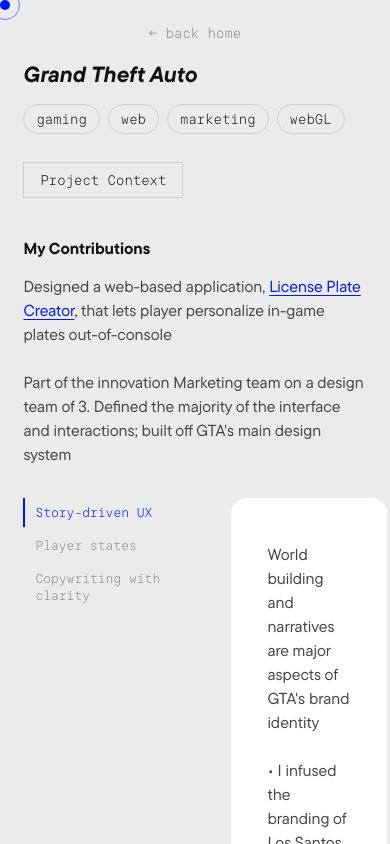
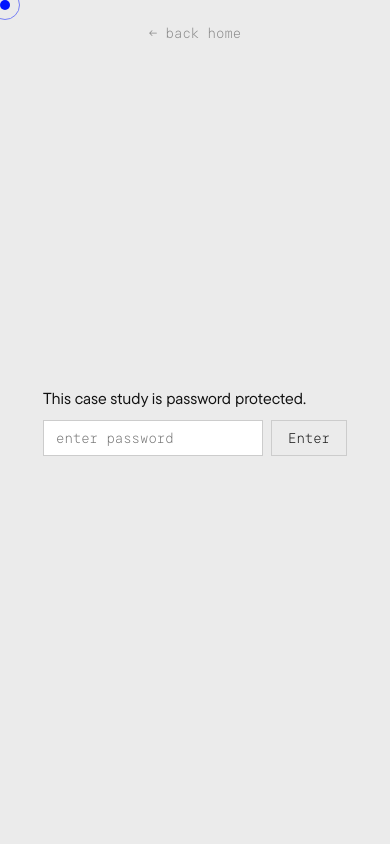
Before and after one commit to howl-lab/ivy-portfolio-v2, a Next.js app: page /grand-theft-auto in a window 390 px wide. Shown: the top 844 px of the page. Built offline with nearby package versions, Linux system fonts and the light colour scheme.

Commit message:
update interaction and pw
make trees more randomized and added a password, minor UI fixes

```diff
--- a/src/app/[projectId]/page.tsx
+++ b/src/app/[projectId]/page.tsx
@@ -143,7 +143,10 @@
 
   return (
     <>
-      <div onClick={onClose} style={{ position: "fixed", inset: 0, zIndex: 9989 }} />
+      <div
+        onClick={onClose}
+        style={{ position: "fixed", inset: 0, zIndex: 9989 }}
+      />
       {card}
     </>
   );
@@ -272,7 +275,11 @@
           {contribution.subCard.expandedImages && (
             <div style={{ display: "flex", flexDirection: "column", gap: 16 }}>
               {contribution.subCard.expandedImages.map((img, i) => (
-                <div key={i} className="case-study-img" style={{ width: "100%" }}>
+                <div
+                  key={i}
+                  className="case-study-img"
+                  style={{ width: "100%" }}
+                >
                   <div
                     style={{
                       width: "100%",
@@ -315,8 +322,10 @@
       const el = sectionRefs.current[i];
       if (!el) return null;
       const obs = new IntersectionObserver(
-        ([entry]) => { if (entry.isIntersecting) setActiveSection(i); },
-        { rootMargin: "-40% 0px -50% 0px", threshold: 0 }
+        ([entry]) => {
+          if (entry.isIntersecting) setActiveSection(i);
+        },
+        { rootMargin: "-40% 0px -50% 0px", threshold: 0 },
       );
       obs.observe(el);
       return obs;
@@ -325,36 +334,27 @@
   }, [contributions]);
 
   return (
-    <div style={{ display: "flex", gap: 48, alignItems: "flex-start" }}>
-      {/* Side nav */}
-      <nav
-        style={{
-          position: "sticky",
-          top: 72,
-          flexShrink: 0,
-          width: 160,
-          display: "flex",
-          flexDirection: "column",
-          gap: 4,
-        }}
-      >
+    <div className="scroll-layout">
+      {/* Nav */}
+      <nav className="scroll-nav">
         {contributions.map((c, i) => (
           <button
             key={c.title}
-            onClick={() => sectionRefs.current[i]?.scrollIntoView({ behavior: "smooth", block: "start" })}
+            className={`scroll-nav-item${activeSection === i ? " scroll-nav-item--active" : ""}`}
+            onClick={() =>
+              sectionRefs.current[i]?.scrollIntoView({
+                behavior: "smooth",
+                block: "start",
+              })
+            }
             style={{
               background: "none",
               border: "none",
-              textAlign: "left",
               fontFamily: COURIER,
               fontSize: 13,
-              padding: "6px 0",
               cursor: "none",
-              color: activeSection === i ? "#0015FF" : "#888",
               fontWeight: 400,
               transition: "color 0.2s",
-              borderLeft: `2px solid ${activeSection === i ? "#0015FF" : "transparent"}`,
-              paddingLeft: 10,
             }}
           >
             {c.title}
@@ -363,16 +363,107 @@
       </nav>
 
       {/* All cards stacked */}
-      <div style={{ flex: 1, minWidth: 0, display: "flex", flexDirection: "column", gap: 24 }}>
+      <div
+        style={{
+          flex: 1,
+          minWidth: 0,
+          display: "flex",
+          flexDirection: "column",
+          gap: 24,
+        }}
+      >
         {contributions.map((c, i) => (
           <div
             key={c.title}
-            ref={(el) => { sectionRefs.current[i] = el; }}
+            ref={(el) => {
+              sectionRefs.current[i] = el;
+            }}
             style={{ scrollMarginTop: 80 }}
           >
             <ContributionCard contribution={c} />
           </div>
         ))}
+      </div>
+    </div>
+  );
+}
+
+// ─── Password gate ────────────────────────────────────────────────────────────
+function PasswordGate({ onUnlock }: { onUnlock: () => void }) {
+  const [value, setValue] = useState("");
+  const [error, setError] = useState(false);
+
+  const submit = () => {
+    if (value.toLowerCase() === "scribble") {
+      onUnlock();
+    } else {
+      setError(true);
+      setValue("");
+    }
+  };
+
+  return (
+    <div
+      style={{
+        minHeight: "100vh",
+        background: "#ebebeb",
+        display: "flex",
+        alignItems: "center",
+        justifyContent: "center",
+      }}
+    >
+      <Link
+        href="/"
+        style={{
+          position: "fixed",
+          top: 24,
+          left: "50%",
+          transform: "translateX(-50%)",
+          fontFamily: COURIER,
+          fontSize: 14,
+          color: "#888",
+          textDecoration: "none",
+          zIndex: 100,
+        }}
+        onMouseEnter={(e) => ((e.currentTarget as HTMLAnchorElement).style.textDecoration = "underline")}
+        onMouseLeave={(e) => ((e.currentTarget as HTMLAnchorElement).style.textDecoration = "none")}
+      >
+        ← back home
+      </Link>
+      <div style={{ display: "flex", flexDirection: "column", gap: 12, alignItems: "flex-start" }}>
+        <p style={{ fontFamily: PT_SANS, fontSize: 16, color: "#111" }}>
+          This case study is password protected.
+        </p>
+        <div style={{ display: "flex", gap: 8 }}>
+          <input
+            type="password"
+            value={value}
+            placeholder="enter password"
+            onChange={(e) => { setValue(e.target.value); setError(false); }}
+            onKeyDown={(e) => e.key === "Enter" && submit()}
+            style={{
+              fontFamily: COURIER,
+              fontSize: 14,
+              padding: "8px 12px",
+              border: `1px solid ${error ? "#ff0000" : "#ccc"}`,
+              background: "#fff",
+              outline: "none",
+              borderRadius: 0,
+              width: 220,
+            }}
+          />
+          <button
+            className="rect-btn"
+            onClick={submit}
+          >
+            Enter
+          </button>
+        </div>
+        {error && (
+          <p style={{ fontFamily: COURIER, fontSize: 13, color: "#ff0000" }}>
+            incorrect password
+          </p>
+        )}
       </div>
     </div>
   );
@@ -384,12 +475,17 @@
   const projectId = params?.projectId as string;
   const project = PROJECTS.find((p) => p.id === projectId);
 
+  const [unlocked, setUnlocked] = useState(false);
   const [contextOpen, setContextOpen] = useState(false);
   const contextBtnRef = useRef<HTMLButtonElement>(null);
 
   useEffect(() => {
     setContextOpen(false);
   }, [projectId]);
+
+  if (project?.id === "grand-theft-auto" && !unlocked) {
+    return <PasswordGate onUnlock={() => setUnlocked(true)} />;
+  }
 
   if (!project) {
     return (
@@ -426,7 +522,8 @@
           pointerEvents: "auto",
         }}
         onMouseEnter={(e) =>
-          ((e.currentTarget as HTMLAnchorElement).style.textDecoration = "underline")
+          ((e.currentTarget as HTMLAnchorElement).style.textDecoration =
+            "underline")
         }
         onMouseLeave={(e) =>
           ((e.currentTarget as HTMLAnchorElement).style.textDecoration = "none")
@@ -486,7 +583,7 @@
             onClick={() => setContextOpen((o) => !o)}
             style={{ flexShrink: 0, marginTop: 4 }}
           >
-            Project Context
+            Scope
           </button>
         </div>
 
--- a/src/app/globals.css
+++ b/src/app/globals.css
@@ -1,41 +1,47 @@
 @font-face {
   font-family: "TT Commons Pro";
-  src: url("/fonts/TT Commons Pro/TT Commons Pro Trial Normal.ttf") format("truetype");
+  src: url("/fonts/TT Commons Pro/TT Commons Pro Trial Normal.ttf")
+    format("truetype");
   font-weight: 400;
   font-style: normal;
 }
 
 @font-face {
   font-family: "TT Commons Pro";
-  src: url("/fonts/TT Commons Pro/TT Commons Pro Trial Normal Italic.ttf") format("truetype");
+  src: url("/fonts/TT Commons Pro/TT Commons Pro Trial Normal Italic.ttf")
+    format("truetype");
   font-weight: 400;
   font-style: italic;
 }
 
 @font-face {
   font-family: "TT Commons Pro";
-  src: url("/fonts/TT Commons Pro/TT Commons Pro Trial Bold.ttf") format("truetype");
+  src: url("/fonts/TT Commons Pro/TT Commons Pro Trial Bold.ttf")
+    format("truetype");
   font-weight: 700;
   font-style: normal;
 }
 
 @font-face {
   font-family: "TT Commons Pro";
-  src: url("/fonts/TT Commons Pro/TT Commons Pro Trial Bold Italic.ttf") format("truetype");
+  src: url("/fonts/TT Commons Pro/TT Commons Pro Trial Bold Italic.ttf")
+    format("truetype");
   font-weight: 700;
   font-style: italic;
 }
 
 @font-face {
   font-family: "TT Commons Pro Mono";
-  src: url("/fonts/TT Commons Pro/TT Commons Pro Mono Trial Light.ttf") format("truetype");
+  src: url("/fonts/TT Commons Pro/TT Commons Pro Mono Trial Light.ttf")
+    format("truetype");
   font-weight: 300;
   font-style: normal;
 }
 
 @font-face {
   font-family: "TT Commons Pro Mono";
-  src: url("/fonts/TT Commons Pro/TT Commons Pro Mono Trial Light Italic.ttf") format("truetype");
+  src: url("/fonts/TT Commons Pro/TT Commons Pro Mono Trial Light Italic.ttf")
+    format("truetype");
   font-weight: 300;
   font-style: italic;
 }
@@ -198,6 +204,71 @@
   animation: fadeIn 0.2s ease forwards;
 }
 
+@media (max-width: 640px) {
+  .impact-text {
+    top: 32% !important;
+    left: auto !important;
+    right: 24px !important;
+    transform: none !important;
+    text-align: right !important;
+  }
+}
+
+/* ── Case study scroll layout ── */
+.scroll-layout {
+  display: flex;
+  gap: 48px;
+  align-items: flex-start;
+}
+
+.scroll-nav {
+  position: sticky;
+  top: 72px;
+  flex-shrink: 0;
+  width: 160px;
+  display: flex;
+  flex-direction: column;
+  gap: 4px;
+}
+
+.scroll-nav-item {
+  text-align: left;
+  padding: 6px 0 6px 10px;
+  color: #888;
+  border-left: 2px solid transparent;
+}
+
+.scroll-nav-item--active {
+  color: #0015ff;
+  border-left-color: #0015ff;
+}
+
+@media (max-width: 640px) {
+  .scroll-layout {
+    flex-direction: column;
+    gap: 20px;
+  }
+
+  .scroll-nav {
+    position: static;
+    width: 100%;
+    flex-direction: row;
+    flex-wrap: wrap;
+    gap: 8px;
+  }
+
+  .scroll-nav-item {
+    padding: 6px 12px;
+    border-left: none;
+    border-bottom: 2px solid transparent;
+  }
+
+  .scroll-nav-item--active {
+    border-left-color: transparent;
+    border-bottom-color: #0015ff;
+  }
+}
+
 /* ── Modal ── */
 .modal-card {
   animation: fadeIn 0.2s ease forwards;
--- a/src/app/layout.tsx
+++ b/src/app/layout.tsx
@@ -5,6 +5,7 @@
 export const metadata: Metadata = {
   title: "ivy chang",
   description: "design portfolio",
+  icons: { icon: "/favicon.png" },
 };
 
 export default function RootLayout({
```
Also changed, not shown: src/app/page.tsx (+12 -10 lines), public/favicon.png (added).
